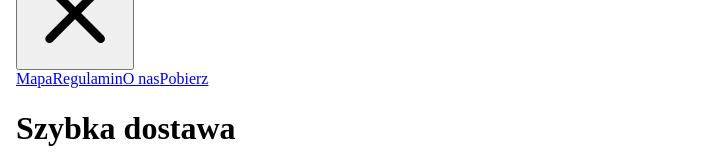
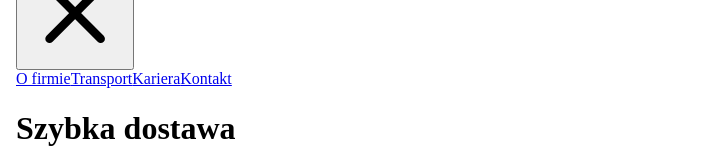
Before and after one commit to dewolaj881/autopartner, a Next.js app: page / in a window 1280 px wide. Both pictures are taken after a click on the button "Open main menu". Shown: the part 304-456 px from the top of the page, without its empty margins (0-724 px from the left). Built offline with nearby package versions, Linux system fonts and the light colour scheme.

Commit message:
feat: z-index & margins

```diff
--- a/components/Nav.js
+++ b/components/Nav.js
@@ -5,8 +5,9 @@ import { Transition } from "@headlessui/react";
 
 function Nav() {
   const [isOpen, setIsOpen] = useState(false);
+
   return (
-    <header className="sticky top-0 font-russo z-10 md:bg-transparent bg-gray-900">
+    <header className="sticky top-0 font-russo z-30 md:bg-transparent bg-gray-900">
       <nav className="bg-transparent">
         <div className="mx-auto px-4 sm:px-6 lg:px-8">
           <div className="flex h-16 mx-auto max-w-7xl">
@@ -20,11 +21,11 @@ function Nav() {
               </div>
               <div className="hidden md:flex">
                 <div className="ml-10 flex">
-                  <div className="mr-20">
+                  <div className="mr-20 space-x-1">
                     <a
 
                       href="#"
-                      className="text-white active:static active:border-red-600 active:border-b-2 hover:border-red-600 hover:border-b-2 shadow-xl hover:text-white px-3 py-2 text-sm font-medium"
+                      className="text-white border-red-600 border-b-2 shadow-xl hover:text-white px-3 py-2 text-sm font-medium"
                     >
                       PL
                       </a>
@@ -43,7 +44,7 @@ function Nav() {
                       ENG
                       </a>
                   </div>
-                  <div class="space-x-3">
+                  <div class="space-x-2">
                     <a
                       activeClassName="active"
                       href="/map"
@@ -135,34 +136,34 @@ function Nav() {
           leaveTo="opacity-0 scale-95"
         >
           {(ref) => (
-            <div className="md:hidden" id="mobile-menu">
+            <div className="md:hidden absolute w-full z-50" id="mobile-menu">
               <div ref={ref} className="px-2 pt-2 pb-3 space-y-1 sm:px-3 font-sans text-center bg-gray-900 border-gray-600 border-b-2">
                 <a
                   href="#"
                   className="active:border-red-600 active:border-b-2 hover:border-red-600 hover:border-b-2 text-white hover:text-white block px-3 py-2 text-base font-medium"
                 >
-                  Mapa
+                  O firmie
                   </a>
 
                 <a
                   href="#"
                   className="text-white active:border-red-600 active:border-b-2 hover:border-red-600 hover:border-b-2 hover:text-white block px-3 py-2 text-base font-medium"
                 >
-                  Regulamin
+                  Transport
                   </a>
 
                 <a
                   href="#"
                   className="text-white active:border-red-600 active:border-b-2 hover:border-red-600 hover:border-b-2 hover:text-white block px-3 py-2 text-base font-medium"
                 >
-                  O nas
+                  Kariera
                   </a>
 
                 <a
                   href="#"
                   className="text-white active:border-red-600 active:border-b-2 hover:border-red-600 hover:border-b-2 hover:text-white block px-3 py-2 text-base font-medium"
                 >
-                  Pobierz
+                  Kontakt
                   </a>
               </div>
             </div>
```
